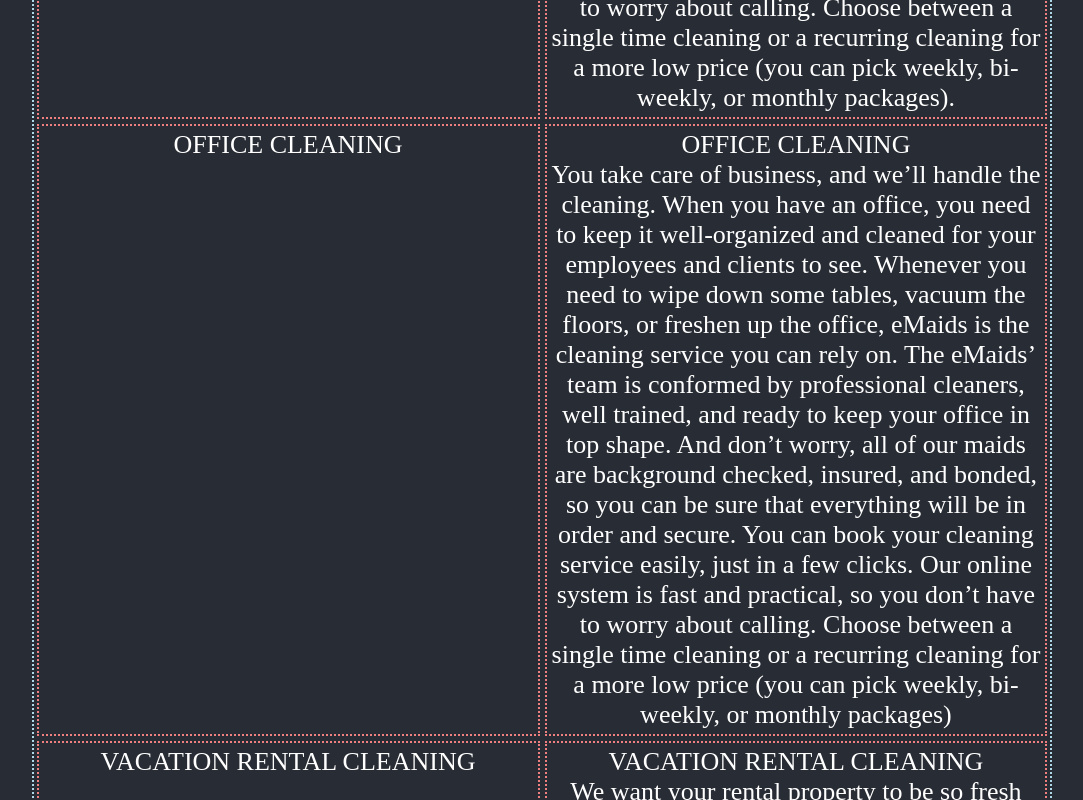
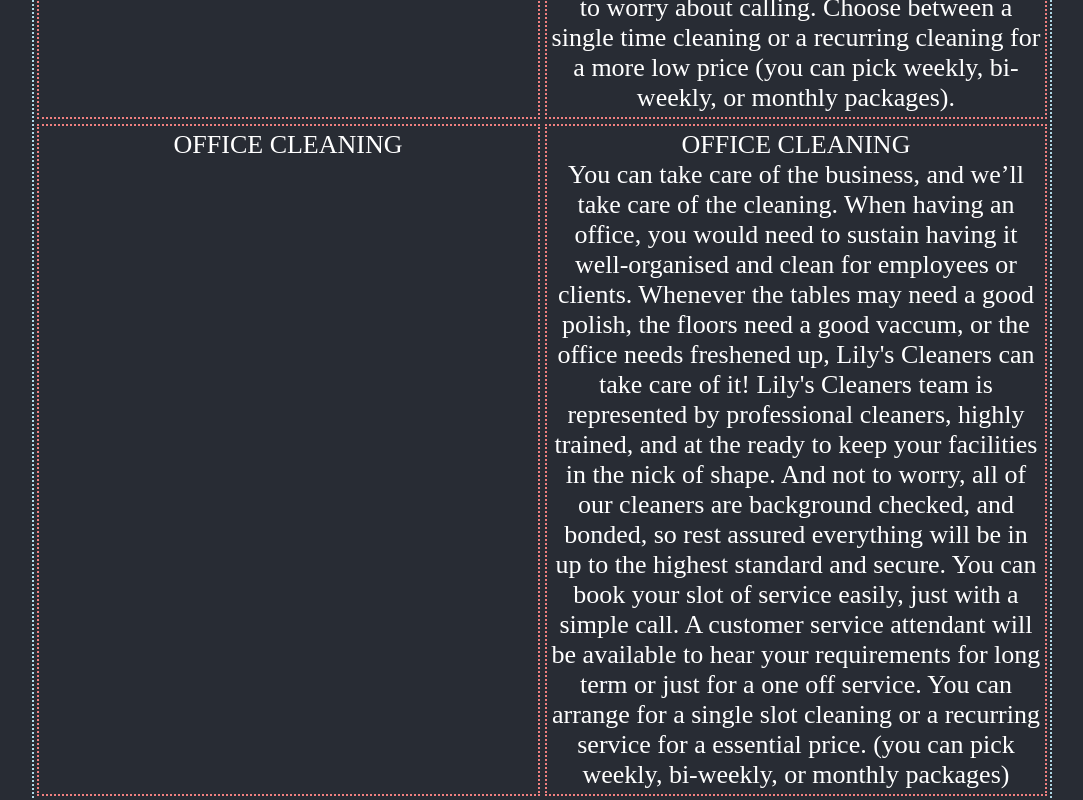
Before and after one commit to BAZBOT123/Cleaning-Website, a React (Create React App) app: page /services in a window 1280 px wide. Shown: the part 860-1660 px from the top of the page, without its empty margins (98-1181 px from the left). Built offline with nearby package versions, Linux system fonts and the light colour scheme; no server answers.

Commit message:
OFFICE CLEANING COMPLETE - other service info needed updated

```diff
--- a/src/components/Services.js
+++ b/src/components/Services.js
@@ -54,14 +54,14 @@
 
                         <div class="box">OFFICE CLEANING</div>
                         <div class="box">OFFICE CLEANING<br />
-                            You take care of business, and we’ll handle the cleaning. When you have an office,
-                            you need to keep it well-organized and cleaned for your employees and clients to see.
-                            Whenever you need to wipe down some tables, vacuum the floors, or freshen up the office,
-                            eMaids is the cleaning service you can rely on. The eMaids’ team is conformed by professional cleaners,
-                            well trained, and ready to keep your office in top shape. And don’t worry, all of our maids are background checked,
-                            insured, and bonded, so you can be sure that everything will be in order and secure.
-                            You can book your cleaning service easily, just in a few clicks. Our online system is fast and practical,
-                            so you don’t have to worry about calling. Choose between a single time cleaning or a recurring cleaning for a more low price
+                            You can take care of the  business, and we’ll take care of the cleaning. When having an office,
+                            you would need to sustain having it well-organised and clean for employees or clients.
+                            Whenever the tables may need a good polish, the floors need a good vaccum, or the office needs freshened up,
+                            Lily's Cleaners can take care of it! Lily's Cleaners team is represented by professional cleaners,
+                            highly trained, and at the ready to keep your facilities in the nick of shape. And not to worry, all of our cleaners are background checked,
+                            and bonded, so rest assured everything will be in up to the highest standard and secure.
+                            You can book your slot of service easily, just with a simple call. A customer service attendant will be available to hear your requirements for long term or just for a one off service.
+                           You can arrange for a single slot cleaning or a recurring service for a essential price.
                             (you can pick weekly, bi-weekly, or monthly packages)</div>
 
                         <div class="box">VACATION RENTAL CLEANING</div>
```
